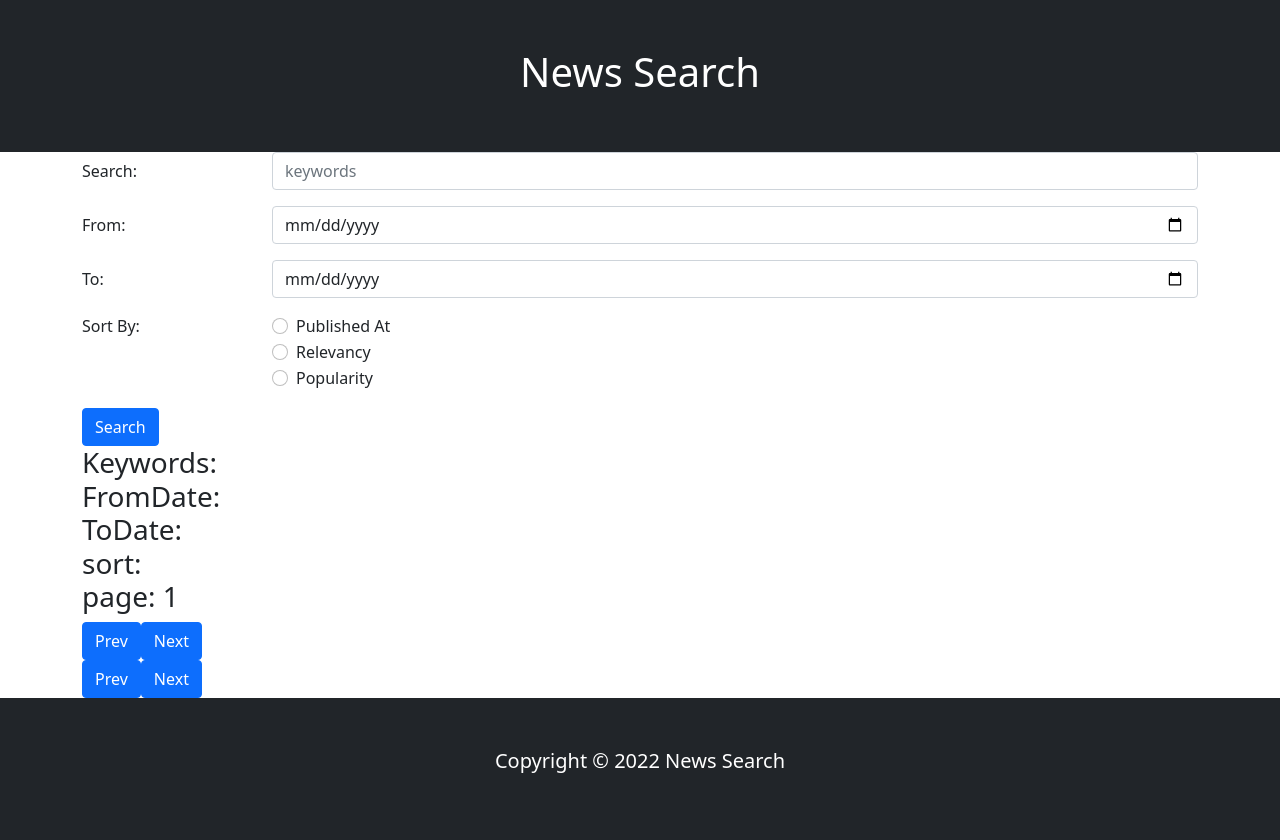
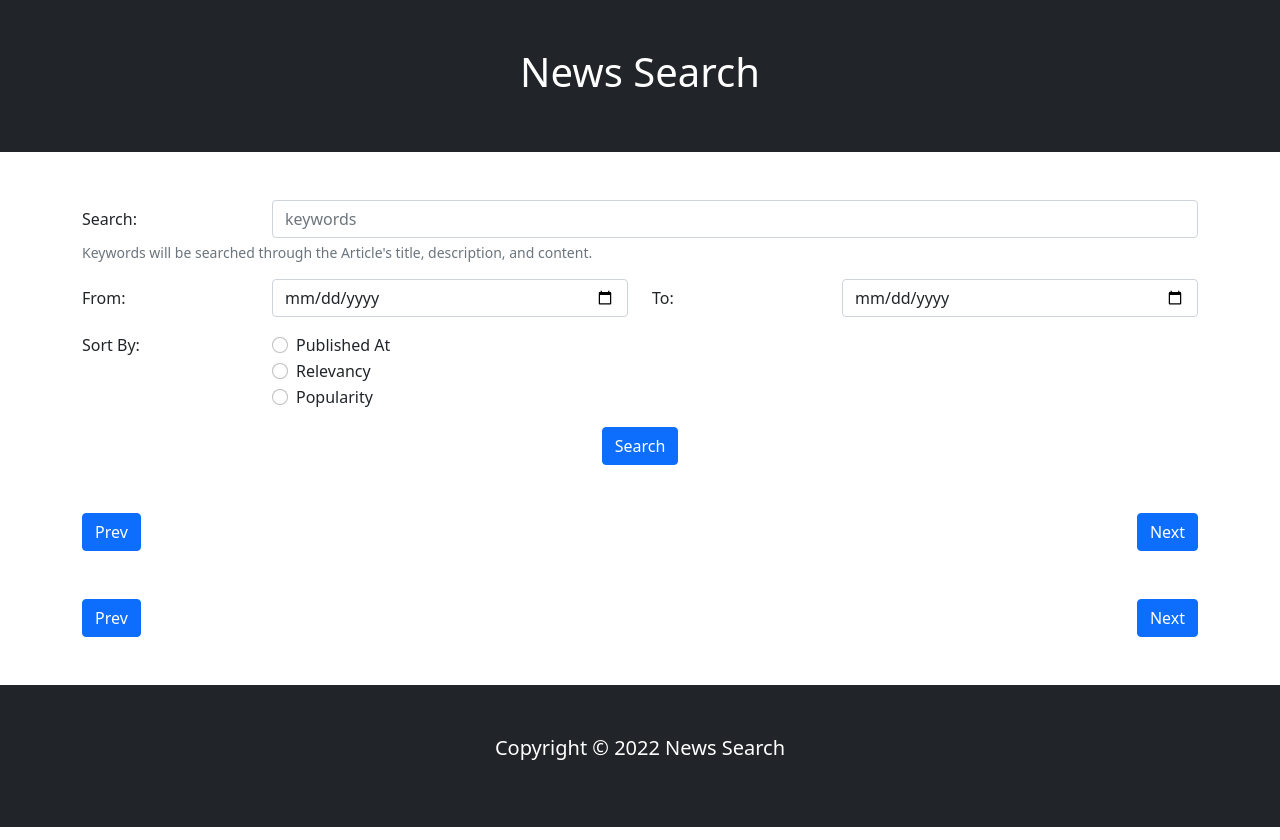
Before and after one commit to JoshuaHenriques/news-search, a React (Create React App) app in the folder frontend/: page / in a window 1280 px wide. Built offline with nearby package versions, Linux system fonts and the light colour scheme.

Commit message:
Add styling

```diff
--- a/frontend/src/App.tsx
+++ b/frontend/src/App.tsx
@@ -4,9 +4,8 @@ import { Footer } from "./components/Footer/Footer";
 import { Pagination } from "./components/Pagination/Pagination";
 import { SearchForm } from "./components/SearchForm/SearchForm";
 import { Query } from "./types/Query";
+import { Header } from "./components/Header/Header";
 import 'bootstrap/dist/css/bootstrap.min.css';
-import { Header } from "./components/Header/Header";
-import { render } from "@testing-library/react";
 
 export const App = () => {
 
@@ -20,18 +19,8 @@ export const App = () => {
     setArticles(data.articles)
   }
 
-  // const onPageChange = async (updQuery: any) => {
-  //   const res = await fetch(`http://127.0.0.1:5000/search/?keywords=${updQuery.keywords}&from=${updQuery.fromDate}&to=${updQuery.toDate}&sort-by=${updQuery.sort}&page=${updQuery.page}`)
-  //   const data = await res.json()
-  //   setArticles(data.articles)
-  // }
-
   const nextPage = () => {
-    // const newPage = queryy.page + 1
-    // const updQuery = { ...queryy, page: newPage }
     onSearch({...queryy, page: queryy.page + 1})
-    // setQuery(updQuery)
-    // onPageChange(updQuery)
   }
 
   const prevPage = () => {
@@ -39,23 +28,17 @@ export const App = () => {
       alert("No previous page")
       return
     }
-    // const newPage = queryy.page - 1
-    // const updQuery = {...queryy, page: newPage}
     onSearch({...queryy, page: queryy.page - 1})
-    // setQuery({ ...queryy, page: newPage})
-    // onPageChange(updQuery)
   }
 
   return (
     <div>
       <Header />
-      <div className="container">
         <SearchForm onSearch={ onSearch }/>
-        <h3>Keywords: { queryy.keywords } <br></br> FromDate: { queryy.fromDate } <br></br> ToDate: { queryy.toDate } <br></br> sort: { queryy.sort } <br></br> page: { queryy.page }</h3>
+        {/* <h3>Keywords: { queryy.keywords } <br></br> FromDate: { queryy.fromDate } <br></br> ToDate: { queryy.toDate } <br></br> sort: { queryy.sort } <br></br> page: { queryy.page }</h3> */}
         <Pagination query={ queryy } nextPage={ nextPage } prevPage={ prevPage }/>
         <Articles articles={ articles } />
         <Pagination query={ queryy } nextPage={ nextPage } prevPage={ prevPage }/>
-      </div>
       <Footer />
     </div>
   );
--- a/frontend/src/components/Article/Article.tsx
+++ b/frontend/src/components/Article/Article.tsx
@@ -2,7 +2,8 @@ import { Articles } from "../Articles/Articles"
 
 export const Article = ( { article }: { article: any }) => {
 	return (
-		<div>
+		<section className="">
+			{/* <div>
 				<h4>{ article.title }</h4>
 				<p> { article.description }</p>
 				<p> { article.content } </p>
@@ -10,6 +11,16 @@ export const Article = ( { article }: { article: any }) => {
 				<p> { article.publishedAt } </p>
 				<p> { article.source.name } </p>
 				<p> { article.url } </p>
+			</div> */}
+
+			<div className="card my-5" >
+				<img src={article.urlToImage } className="card-img-top" alt="..."></img>
+				<div className="card-body">
+					<h5 className="card-title">{ article.title }</h5>
+					<p className="card-text">{ article.content }</p>
+					<a href={ article.url } className="btn btn-primary">Go to Article</a>
 				</div>
+			</div>
+		</section>
 	)
 }
--- a/frontend/src/components/Articles/Articles.tsx
+++ b/frontend/src/components/Articles/Articles.tsx
@@ -2,8 +2,12 @@ import { Article } from "../Article/Article"
 
 export const Articles = ( { articles }: { articles: any }) => {
 	return (
-		<div>
-			{ articles.map((article: any) => (<Article article={ article }/>)) }
-		</div>
+		<section className="">
+			<div className="container">
+				<div className="">
+				{ articles.map((article: any) => (<Article article={ article }/>)) }
+				</div>
+			</div>
+		</section>
 	)
 }
--- a/frontend/src/components/Pagination/Pagination.tsx
+++ b/frontend/src/components/Pagination/Pagination.tsx
@@ -2,9 +2,11 @@ import { Query } from "../../types/Query"
 
 export const Pagination = ({ query, nextPage, prevPage }: { query:Query, nextPage: any, prevPage: any }) => {
 	return (
-		<div>
-			<button className="btn btn-primary" onClick={ prevPage }>Prev</button>
-			<button className="btn btn-primary" onClick={ nextPage }>Next</button>
-		</div>
+		<section className="my-5">
+			<div className="container d-flex justify-content-between">
+				<button className="btn btn-primary" onClick={ prevPage }>Prev</button>
+				<button className="btn btn-primary" onClick={ nextPage }>Next</button>
+			</div>
+		</section>
 	)
 }
--- a/frontend/src/components/SearchForm/SearchForm.tsx
+++ b/frontend/src/components/SearchForm/SearchForm.tsx
@@ -23,59 +23,9 @@ export const SearchForm = ({ onSearch }: { onSearch: Function }) => {
   };
 
   return (
-    <div>
-      {/* <form className="" onSubmit={onSubmit}>
-        <label>Search:</label>
-        <input
-          type="text"
-          placeholder="keywords"
-          value={keywords}
-          onChange={(e) => setKeywords(e.target.value)}
-        ></input>
-        <label>From:</label>
-        <input
-          type="date"
-          value={fromDate}
-          onChange={(e) => setFromDate(e.target.value)}
-        ></input>
-        <label>To:</label>
-        <input
-          type="date"
-          value={toDate}
-          onChange={(e) => setToDate(e.target.value)}
-        ></input>
-        <label>Sort By:</label>
-        <label>
-          <input
-            type="radio"
-            value="publishedAt"
-            name="sort"
-            onChange={(e) => setSort(e.target.value)}
-          />
-          PublishedAt{" "}
-        </label>
-        <label>
-          <input
-            type="radio"
-            value="relevancy"
-            name="sort"
-            onChange={(e) => setSort(e.target.value)}
-          />
-          Relevancy{" "}
-        </label>
-        <label>
-          <input
-            type="radio"
-            value="popularity"
-            name="sort"
-            onChange={(e) => setSort(e.target.value)}
-          />
-          Popularity{" "}
-        </label>
-        <input type="submit" className="btn btn-primary" value="Submit"></input>
-      </form> */}
-
-      <form onSubmit={ onSubmit }>
+    <section className="text-dark my-5">
+      <div className="container">
+        <form className="" onSubmit={onSubmit}>
           <div className="row mb-3">
             <label htmlFor="inputPassword3" className="col-sm-2 col-form-label">
               Search:
@@ -89,12 +39,16 @@ export const SearchForm = ({ onSearch }: { onSearch: Function }) => {
                 className="form-control"
               ></input>
             </div>
+            <div id="emailHelp" className="form-text">
+              Keywords will be searched through the Article's title,
+              description, and content.
+            </div>
           </div>
           <div className="row mb-3">
             <label htmlFor="inputPassword3" className="col-sm-2 col-form-label">
               From:
             </label>
-          <div className="col-sm-10">
+            <div className="col-sm">
               <input
                 type="date"
                 placeholder="keywords"
@@ -103,12 +57,10 @@ export const SearchForm = ({ onSearch }: { onSearch: Function }) => {
                 className="form-control"
               ></input>
             </div>
-        </div>
-		<div className="row mb-3">
             <label htmlFor="inputPassword3" className="col-sm-2 col-form-label">
               To:
             </label>
-          <div className="col-sm-10">
+            <div className="col-sm">
               <input
                 type="date"
                 placeholder="keywords"
@@ -118,6 +70,20 @@ export const SearchForm = ({ onSearch }: { onSearch: Function }) => {
               ></input>
             </div>
           </div>
+          {/* <div className="row mb-3">
+            <label htmlFor="inputPassword3" className="col-sm-2 col-form-label">
+              To:
+            </label>
+            <div className="col-sm">
+              <input
+                type="date"
+                placeholder="keywords"
+                value={toDate}
+                onChange={(e) => setToDate(e.target.value)}
+                className="form-control"
+              ></input>
+            </div>
+          </div> */}
           <fieldset className="row mb-3">
             <legend className="col-form-label col-sm-2 pt-0">Sort By:</legend>
             <div className="col-sm-10">
@@ -162,10 +128,13 @@ export const SearchForm = ({ onSearch }: { onSearch: Function }) => {
               </div>
             </div>
           </fieldset>
+          <div className="text-center">
             <button type="submit" className="btn btn-primary">
               Search
             </button>
+          </div>
         </form>
       </div>
+    </section>
   );
 };
```
Also changed, not shown: 1 other file (tests, documents, lock files or other folders). Lines whose indentation alone changed are shown as unchanged.
